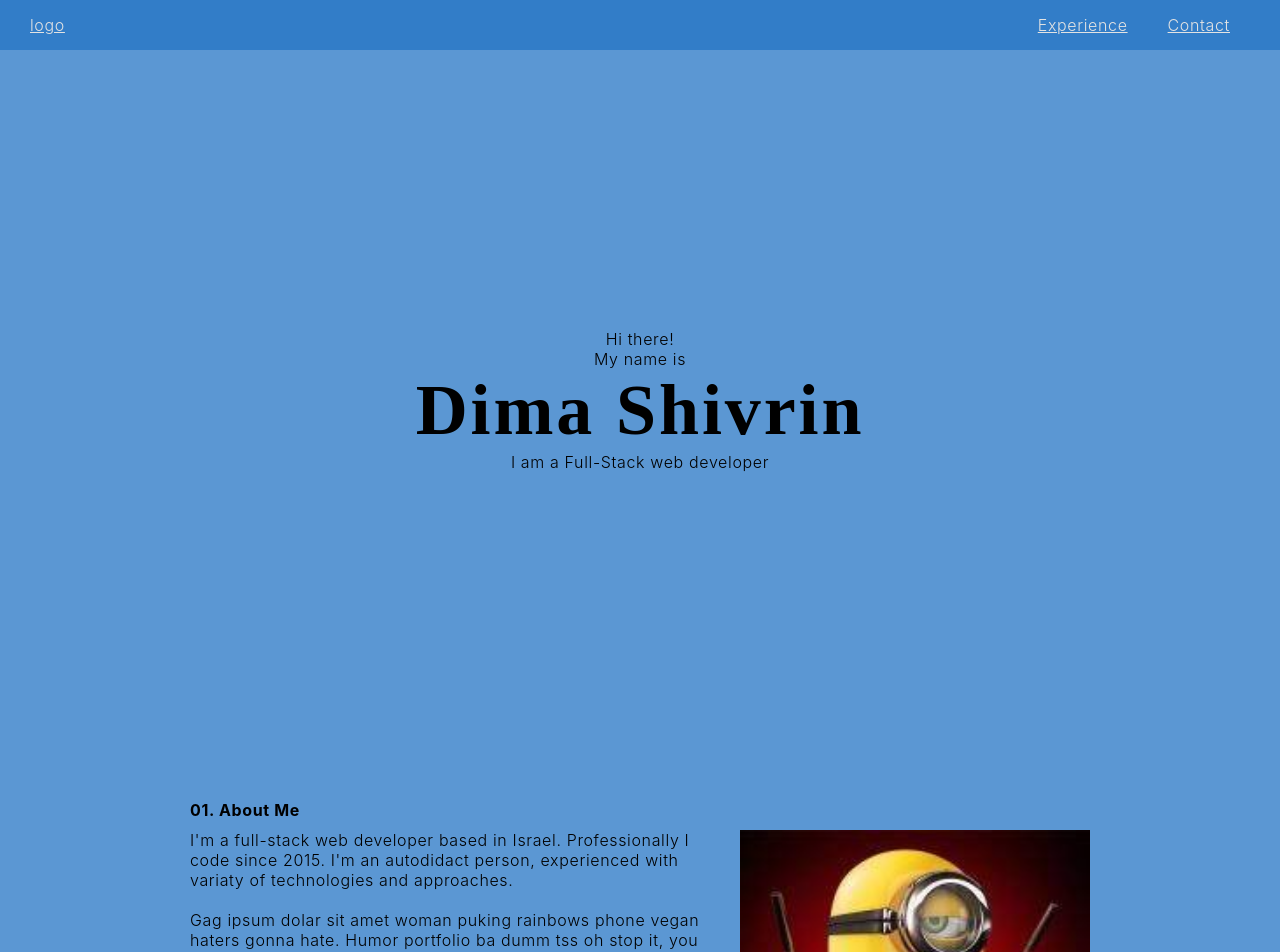
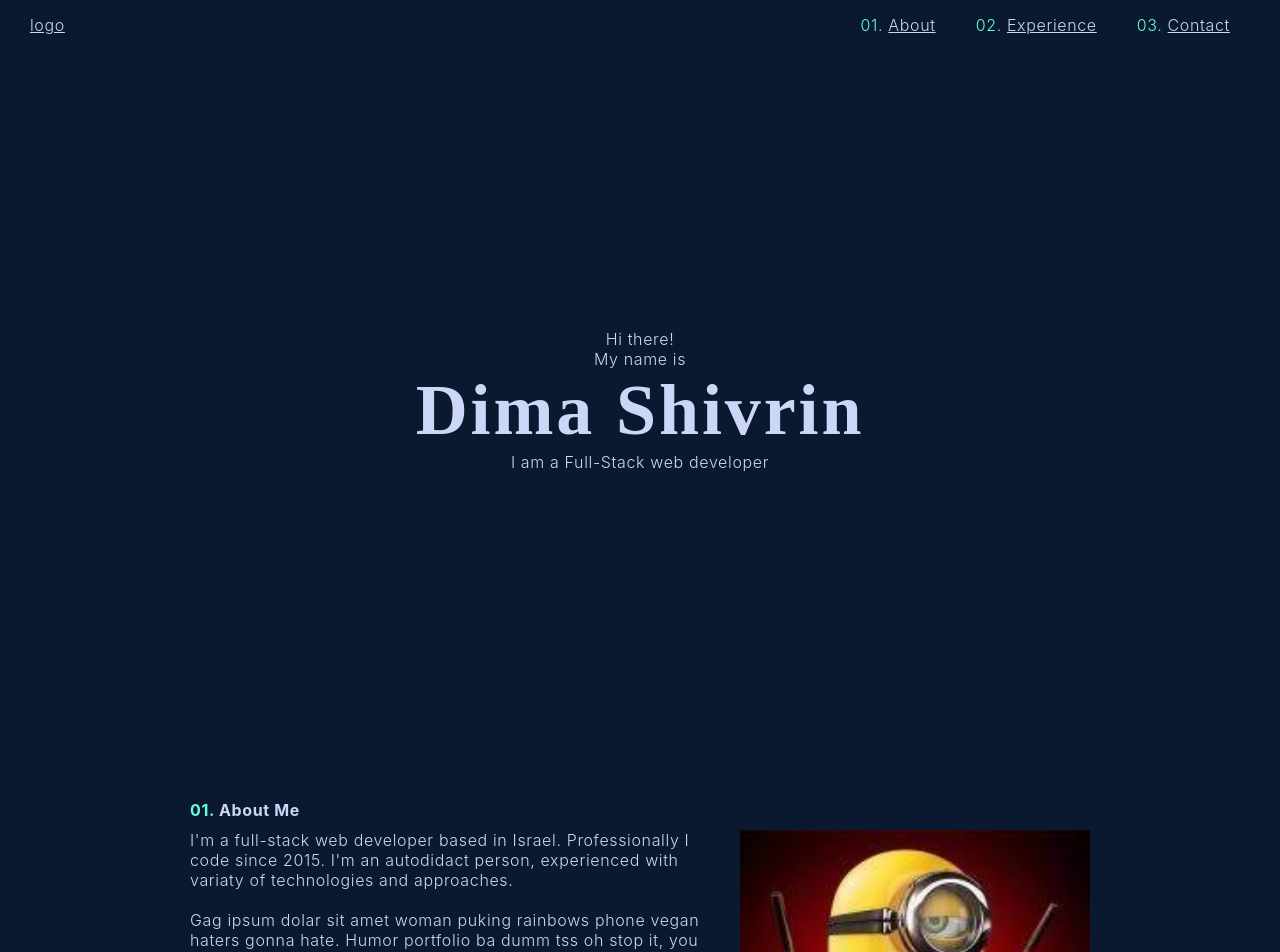
Before and after one commit to dshivrin/Portfolio, a React (Create React App) app: page / in a window 1280 px wide. Shown: the top 952 px of the page. Built offline with nearby package versions, Linux system fonts and the light colour scheme; a web font is replaced by a local one.

Commit message:
Added NavItem with counter

```diff
--- a/src/App.scss
+++ b/src/App.scss
@@ -20,8 +20,21 @@
 body{
   font-family: "Signika Negative", sans-serif;
   font-weight: 300;
+  color:#ccd6f6;
+  .nav-bar,.footer{
+    color:#ccd6f6;
+    background-color: #0a192f;
+  }
+
+  //initialize counters
+  counter-reset: title-counter;
+  counter-reset: nav-counter;
+}
+
+body {
+
 }
 
 .main-container {
-  background-color: rgb(50, 125, 200, 0.8);
+  background-color: #0a192f;
 }
--- /dev/null
+++ b/src/Components/Navigation/NavItem/NavItem.scss
@@ -0,0 +1,5 @@
+.nav-item::before {
+  counter-increment: nav-counter;
+  content: "0" counter(nav-counter) ". ";
+  color: #64ffda;
+}
--- /dev/null
+++ b/src/Components/Navigation/NavItem/NavItem.tsx
@@ -0,0 +1,12 @@
+import { NavItemProps } from "../../../Core/Interfaces";
+import "./NavItem.scss";
+
+const NavItem = (props: NavItemProps) => {
+  return (
+    <span className="nav-item">
+      <a href={props.href}>{props.text}</a>
+    </span>
+  );
+};
+
+export default NavItem;
--- a/src/Components/Navigation/Navigation.tsx
+++ b/src/Components/Navigation/Navigation.tsx
@@ -1,4 +1,5 @@
 import "./Navigation.scss";
+import NavItem from "./NavItem/NavItem";
 
 const Navigation = () => {
   return (
@@ -7,12 +8,9 @@ const Navigation = () => {
         <a href="#intro">logo</a>
       </span>
       <div className="navigation">
-        <span className="">
-          <a href="#experience">Experience</a>
-        </span>
-        <span className="">
-          <a href="#contact">Contact</a>
-        </span>
+        <NavItem href="#about" text="About"/>
+        <NavItem href="#experience" text="Experience"/>
+        <NavItem href="#contact" text="Contact"/>
       </div>
     </div>
   );
--- a/src/Components/Title/Title.scss
+++ b/src/Components/Title/Title.scss
@@ -1,12 +1,12 @@
-body {
-  counter-reset: count;
-}
+
 
 .section-title{
   margin-bottom: 10px;
 }
 
+//todo: find some font for the numbers
 .section-title::before {
-  counter-increment: count;
-  content: "0" counter(count) ". ";
+  counter-increment: title-counter;
+  content: "0" counter(title-counter) ". ";
+  color: #64ffda;
 }
--- a/src/Components/Title/Title.tsx
+++ b/src/Components/Title/Title.tsx
@@ -1,10 +1,7 @@
 //The purpose of this component is to have a CSS counter for all the section titles in the app
+//All counters are initialized in App.scss under body tag
+import { TitleProps } from "../../Core/Interfaces";
 import "./Title.scss";
-
-interface TitleProps {
-  text: string;
-  style?: object | {};
-}
 
 const Title = (props: TitleProps) => {
   return (
--- /dev/null
+++ b/src/Core/Interfaces.ts
@@ -0,0 +1,9 @@
+export interface NavItemProps {
+  text: string;
+  href: string;
+}
+
+export interface TitleProps {
+  text: string;
+  style?: object | {};
+}
```
Also changed, not shown: src/Components/Navigation/Navigation.scss (line endings or trailing spaces).
